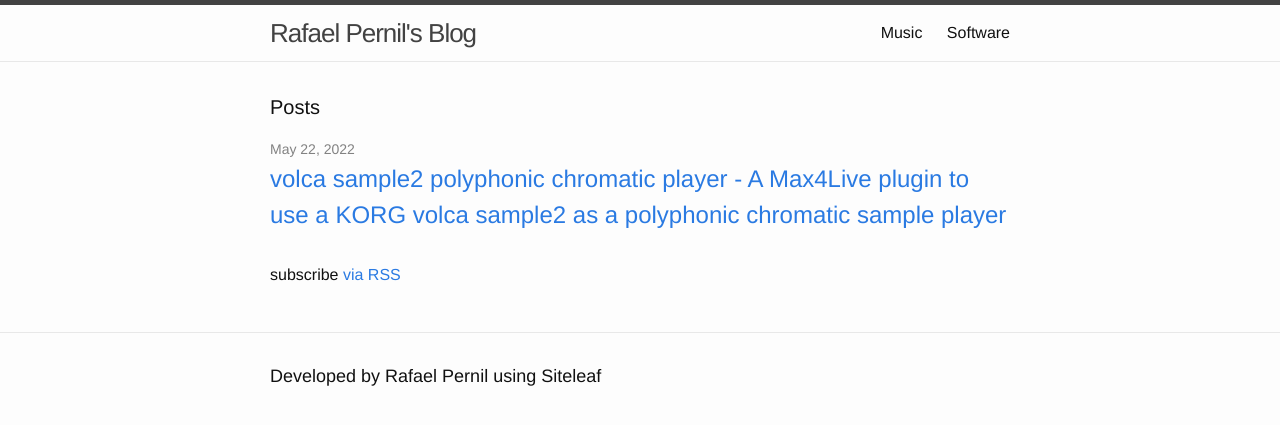
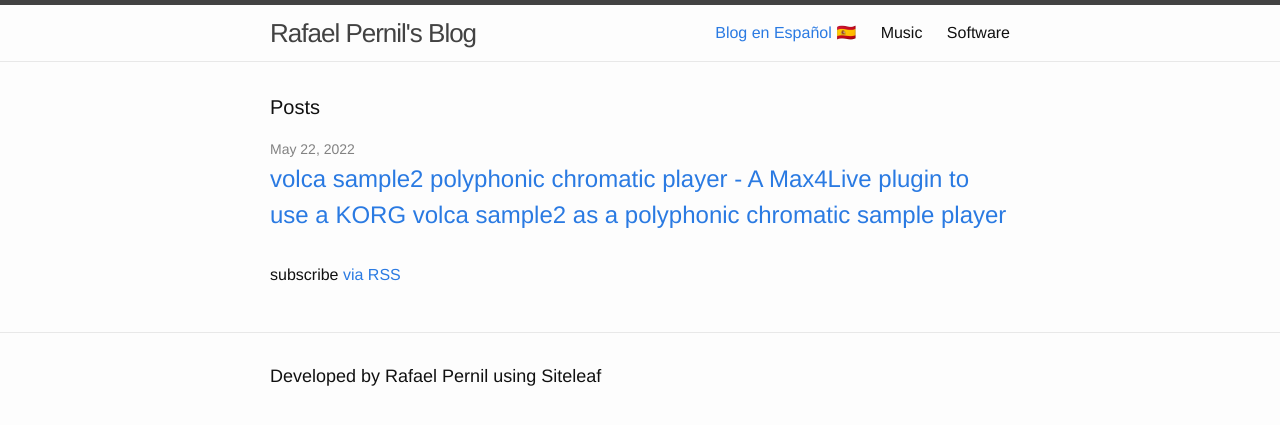
Before and after one commit to rafaelpernil2/blog-en, a Jekyll site: the page built from index.html, in a window 1280 px wide. Shown: the top 425 px of the page. Built offline with Jekyll 4.4.1, drawn with Linux system fonts in a browser that asks for light colours.

Commit message:
fix: Added spanish blog link

```diff
--- a/_includes/header.html
+++ b/_includes/header.html
@@ -14,6 +14,7 @@
       </a>
 
       <div class="trigger">
+        <a class="page-link" href="https://blog-es.rafaelperni.com" style="color: #2a7ae2;">Blog en Español 🇪🇸</a>
         {% for my_page in site.pages %}
           {% if my_page.title %}
           <a class="page-link" href="{{ my_page.url | prepend: site.baseurl }}">{{ my_page.title }}</a>
```
